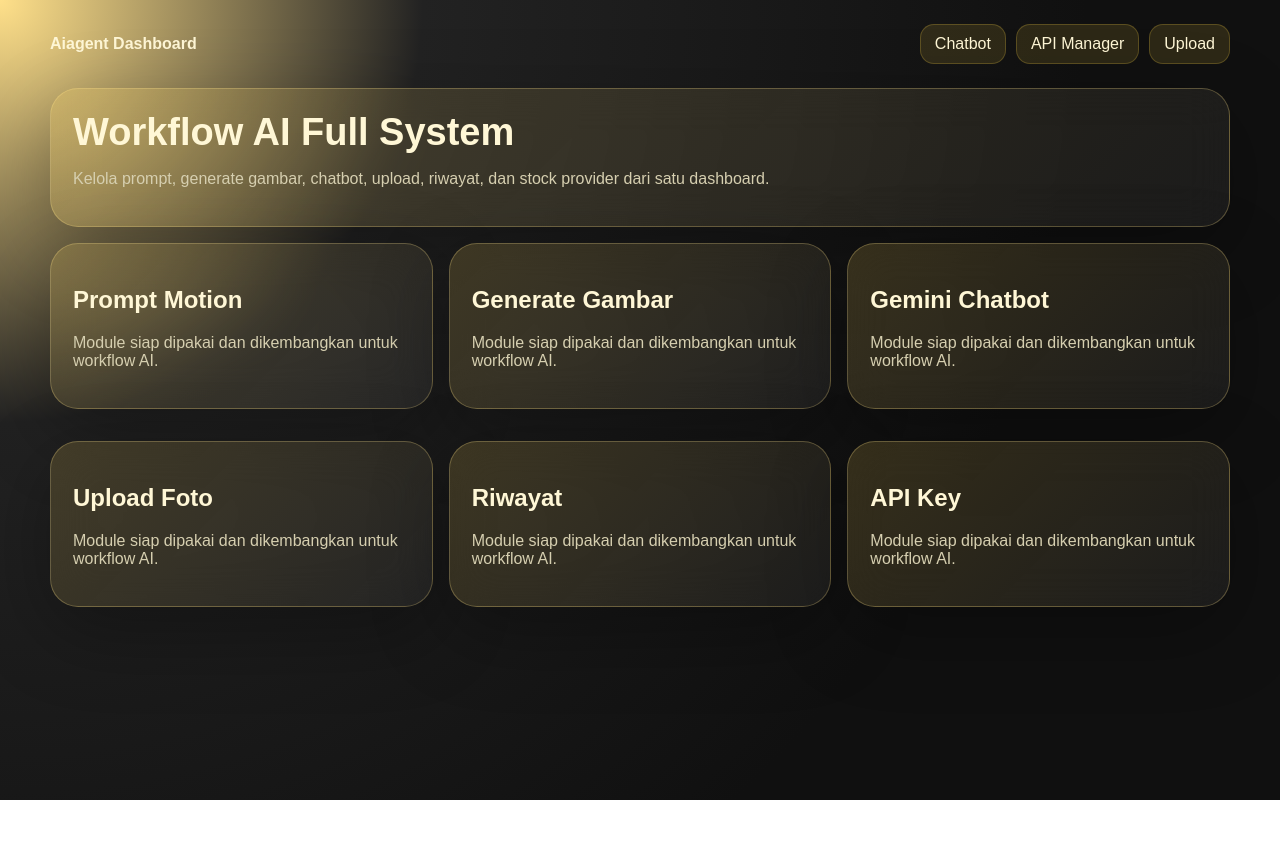
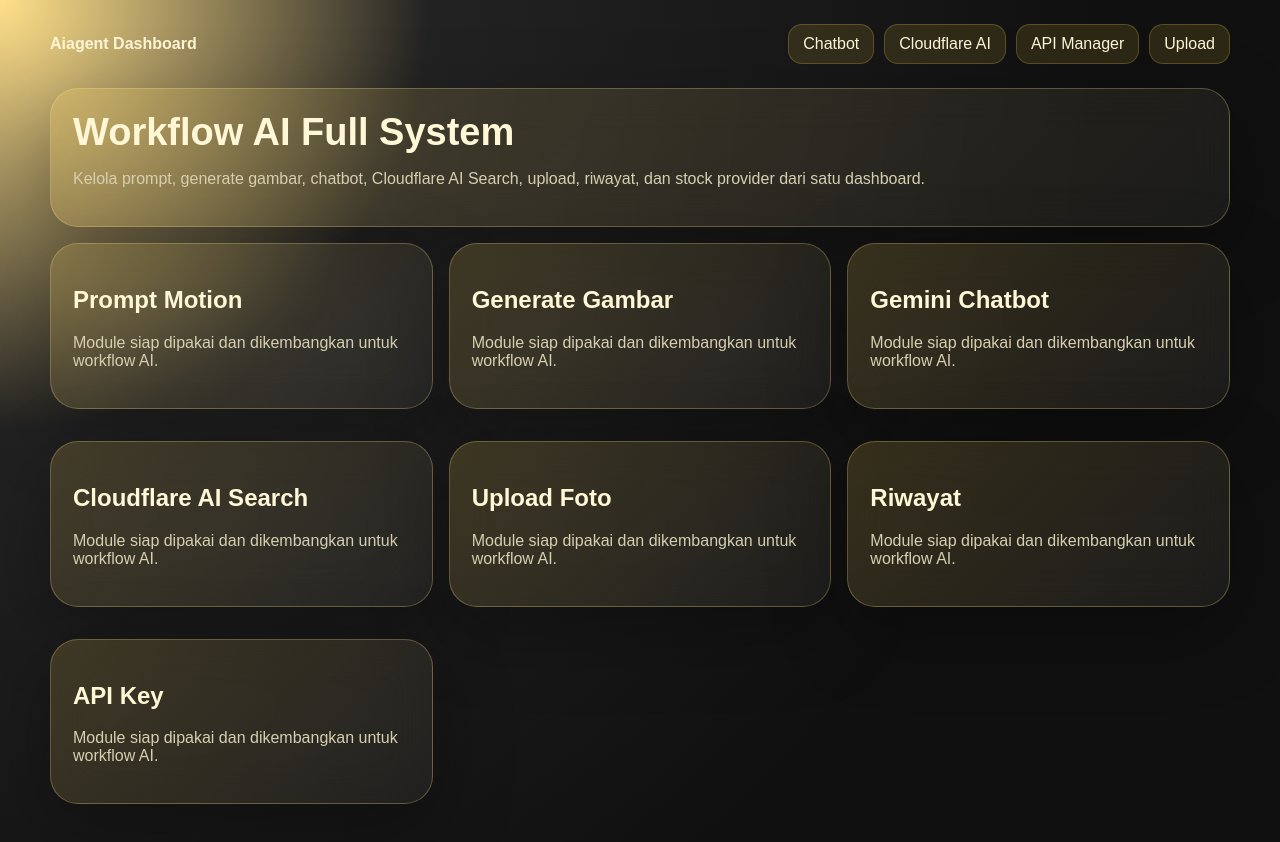
Before and after one commit to kheireditzz/Aiagent, a Next.js app: page /dashboard in a window 1280 px wide. Before the commit the page ends 800 px from the top, so only its background shows below. Built offline with nearby package versions, Linux system fonts and the light colour scheme.

Commit message:
Add Cloudflare AI Search to dashboard

```diff
--- a/app/dashboard/page.js
+++ b/app/dashboard/page.js
@@ -1,2 +1,2 @@
-const items=['Prompt Motion','Generate Gambar','Gemini Chatbot','Upload Foto','Riwayat','API Key']
-export default function Dashboard(){return <main className="page"><div className="wrap"><div className="nav"><b>Aiagent Dashboard</b><div className="links"><a className="link" href="/chat">Chatbot</a><a className="link" href="/settings">API Manager</a><a className="link" href="/upload">Upload</a></div></div><div className="hero glass card"><h1>Workflow AI Full System</h1><p className="muted">Kelola prompt, generate gambar, chatbot, upload, riwayat, dan stock provider dari satu dashboard.</p></div><div className="grid three">{items.map(x=><div className="glass card feature" key={x}><h2>{x}</h2><p className="muted">Module siap dipakai dan dikembangkan untuk workflow AI.</p></div>)}</div></div></main>}
+const items=['Prompt Motion','Generate Gambar','Gemini Chatbot','Cloudflare AI Search','Upload Foto','Riwayat','API Key']
+export default function Dashboard(){return <main className="page"><div className="wrap"><div className="nav"><b>Aiagent Dashboard</b><div className="links"><a className="link" href="/chat">Chatbot</a><a className="link" href="/cloudflare-search">Cloudflare AI</a><a className="link" href="/settings">API Manager</a><a className="link" href="/upload">Upload</a></div></div><div className="hero glass card"><h1>Workflow AI Full System</h1><p className="muted">Kelola prompt, generate gambar, chatbot, Cloudflare AI Search, upload, riwayat, dan stock provider dari satu dashboard.</p></div><div className="grid three">{items.map(x=><div className="glass card feature" key={x}><h2>{x}</h2><p className="muted">Module siap dipakai dan dikembangkan untuk workflow AI.</p></div>)}</div></div></main>}
```
